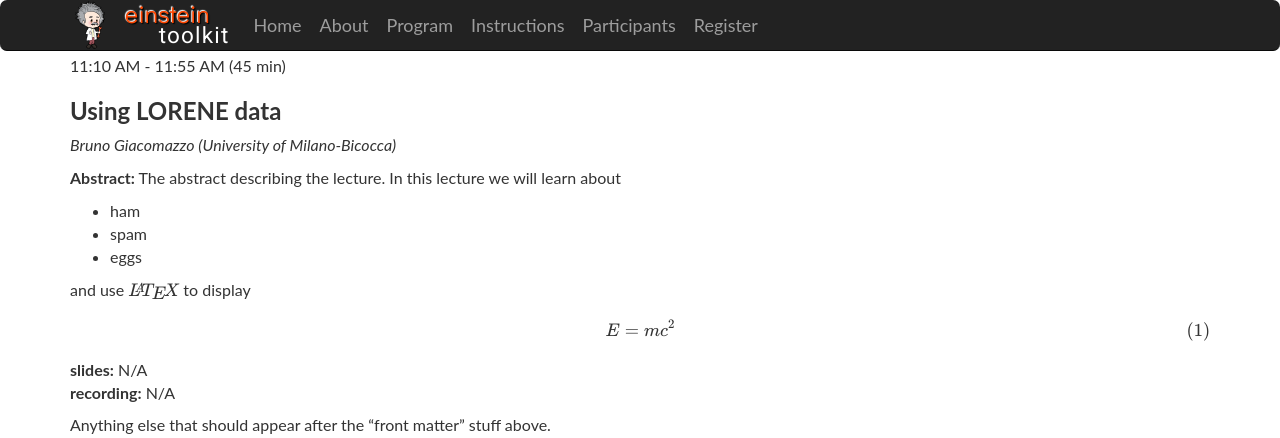
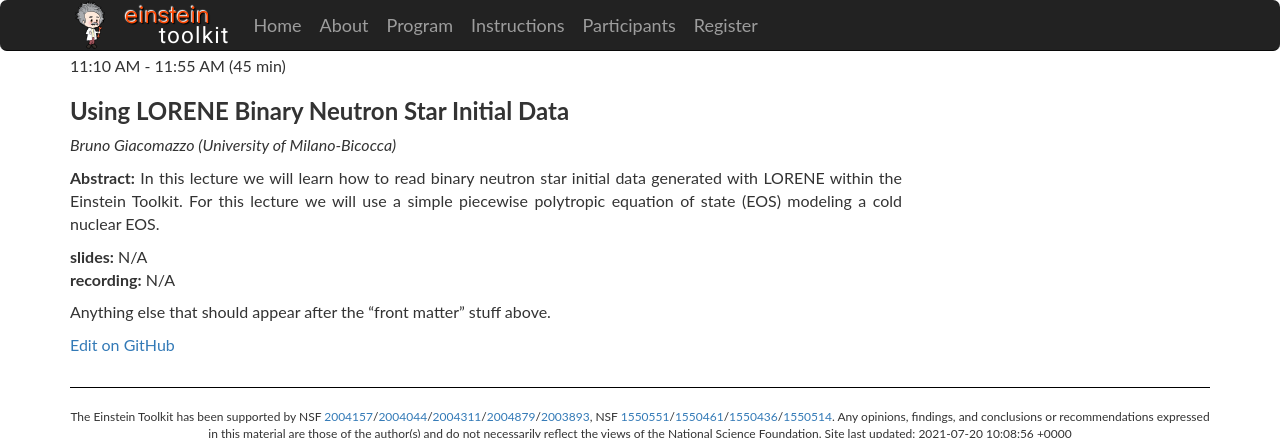
Before and after one commit to EinsteinToolkit/et2021uiuc, a Jekyll site: the page built from _lectures/05-BrunoGiacomazzo/index.md, in a window 1280 px wide, cut to the strip 0-438 px from the top of the page. Built offline with Jekyll 4.4.1, drawn with Linux system fonts in a browser that asks for light colours; formulas are drawn with MathJax 3.

Commit message:
Update index.md
added abstract and slight change to the title.

```diff
--- a/_lectures/05-BrunoGiacomazzo/index.md
+++ b/_lectures/05-BrunoGiacomazzo/index.md
@@ -1,7 +1,7 @@
 ---
 layout: default
 usemathjax: true
-title: "Using LORENE data"
+title: "Using LORENE Binary Neutron Star Initial Data"
 author: Bruno Giacomazzo
 institution: University of Milano-Bicocca
 # updload your slides as slides.pdf
@@ -14,19 +14,8 @@
 {% include base.html %}
 
 {%-capture abstract-%}
-The abstract describing the lecture. In this lecture we will learn about
+In this lecture we will learn how to read binary neutron star initial data generated with LORENE within the Einstein Toolkit. For this lecture we will use a simple piecewise polytropic equation of state (EOS) modeling a cold nuclear EOS.
 
-* ham
-* spam
-* eggs
-
-and use $$\LaTeX$$ to display
-
-$$
-\begin{equation}
-E = m c^2
-\end{equation}
-$$
 {%-endcapture-%}
 
 <div class="col-xs-12" markdown="1">
```
